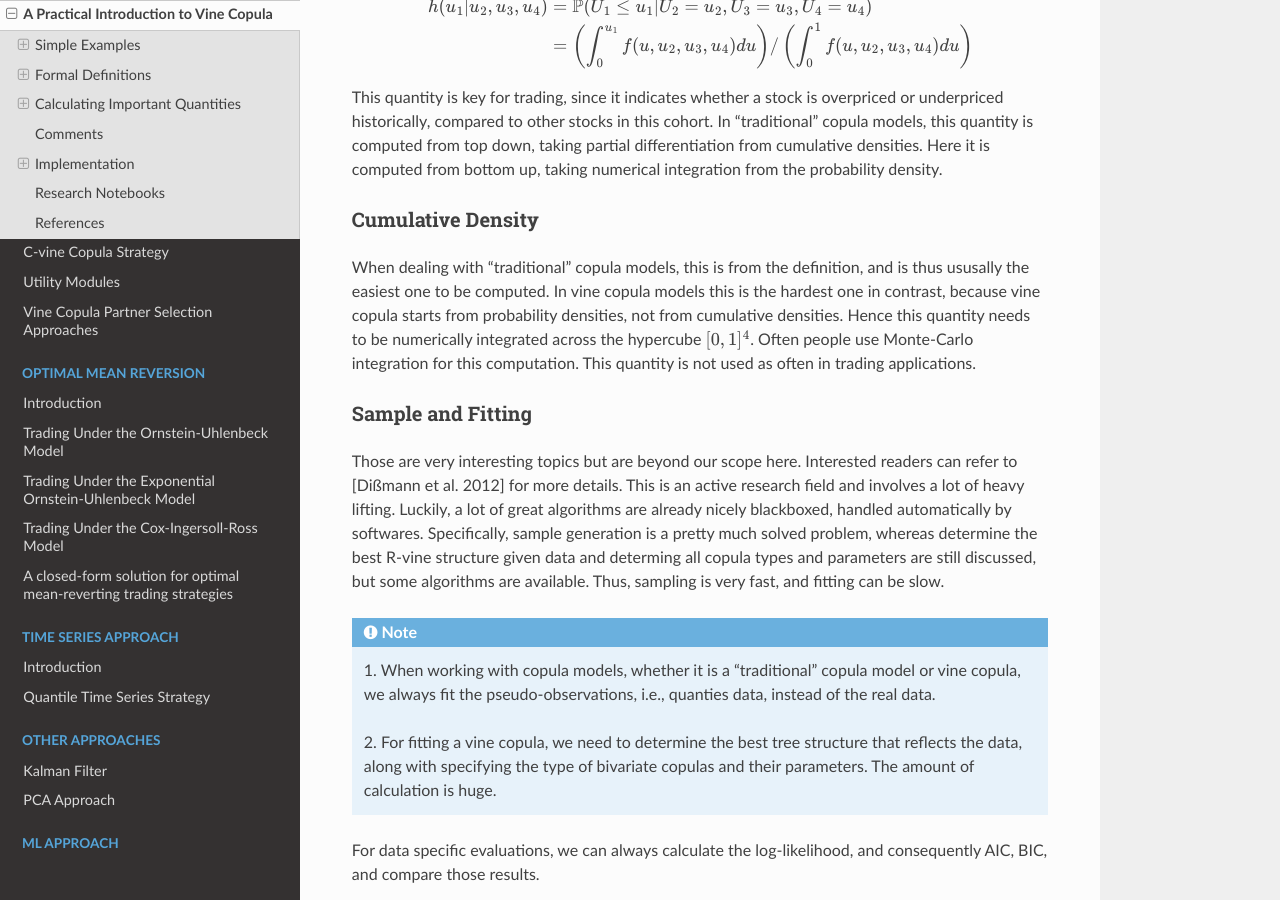
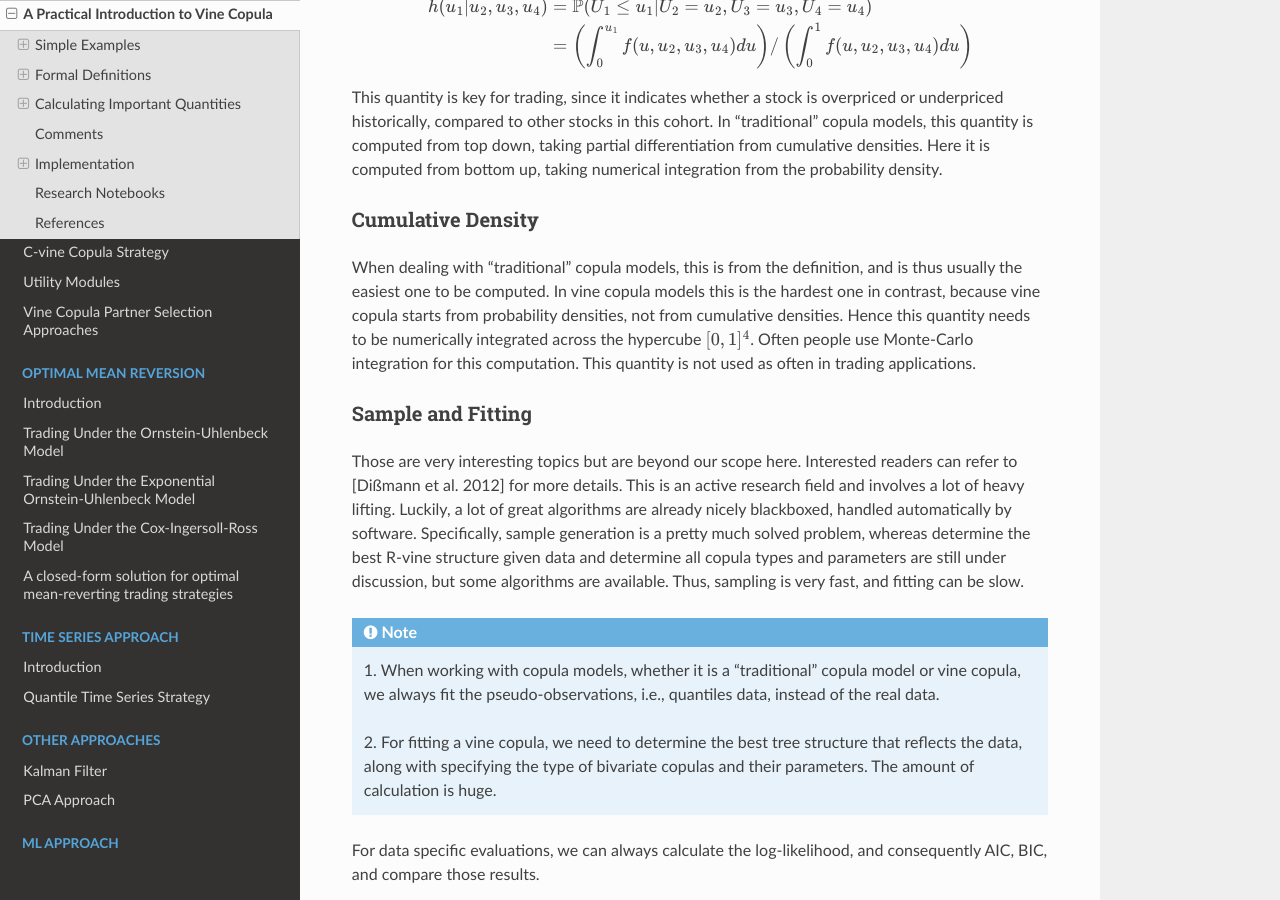
Before and after one commit to hudson-and-thames/arbitragelab, a Sphinx documentation site: the page built from docs/source/copula_approach/vine_copula_intro.rst, in a window 1280 px wide and 900 px high, scrolled down 7374 px. Built offline with Sphinx 7.4.7 and the Read the Docs theme 2.0.0, drawn with Linux system fonts in a browser that asks for light colours; some of the changed text lies outside the part shown.

Commit message:
Minor update and typo fix on docs
Minor update and typo fix on docs

```diff
--- a/docs/source/copula_approach/cvine_copula_strategy.rst
+++ b/docs/source/copula_approach/cvine_copula_strategy.rst
@@ -125,11 +125,13 @@ Therefore, to make stock 1 never at the center (except at the tree root), it is
     Moreover, I think if we treat stock 1 as the key stock, it should be **at the center of every level of the tree**, because
     it makes intuitive sense to model all other stocks' and their bivariate copula densities relation given the stock 1's information.
     Stock 1 is the object of interest, and therefore should be the governing quantity here.
+    C-vine structure intrinsically orders the marginal variables by their importance of interdependencies from its ordered tuple representation,
+    and the target stock should be the most important (therefore at the end of the tuple).
+    It is strange to argue that the least important stock in terms of interdependencies should become the target stock.
     I.e., 1 should be put at the end of the tuple, not at the beginning, and there are still 6 many possible structures for
     4 stocks.
 
-    Currently we provide only the implementation in [Stübinger et al. 2018]. In the future we will provide the alternative method
-    that puts the target stock at the center.
+    Currently we provide the implementation in [Stübinger et al. 2018] and the alternative method that puts the target stock at the center.
 
 After chosen the 6 possible vine structures, we then fit everyone of them and calculate the associated AIC value. We choose
 the final C-vine structure among candidates with the lowest AIC value.
--- a/docs/source/copula_approach/vine_copula_intro.rst
+++ b/docs/source/copula_approach/vine_copula_intro.rst
@@ -311,7 +311,7 @@ integration from the probability density.
 Cumulative Density
 ******************
 
-When dealing with "traditional" copula models, this is from the definition, and is thus ususally the easiest one to be computed.
+When dealing with "traditional" copula models, this is from the definition, and is thus usually the easiest one to be computed.
 In vine copula models this is the hardest one in contrast, because vine copula starts from probability densities, not from
 cumulative densities. Hence this quantity needs to be numerically integrated across the hypercube :math:`[0, 1]^4`. Often people
 use Monte-Carlo integration for this computation. This quantity is not used as often in trading applications.
@@ -321,14 +321,14 @@ Sample and Fitting
 
 Those are very interesting topics but are beyond our scope here. Interested readers can refer to [Dißmann et al. 2012] for more
 details. This is an active research field and involves a lot of heavy lifting. Luckily, a lot of great algorithms are already nicely
-blackboxed, handled automatically by softwares. Specifically, sample generation is a pretty much solved problem, whereas determine
-the best R-vine structure given data and determing all copula types and parameters are still discussed, but some algorithms are available.
+blackboxed, handled automatically by software. Specifically, sample generation is a pretty much solved problem, whereas determine
+the best R-vine structure given data and determine all copula types and parameters are still under discussion, but some algorithms are available.
 Thus, sampling is very fast, and fitting can be slow.
 
 .. Note::
 
     1. When working with copula models, whether it is a "traditional" copula model or vine copula, we always fit the
-    pseudo-observations, i.e., quanties data, instead of the real data.
+    pseudo-observations, i.e., quantiles data, instead of the real data.
 
     2. For fitting a vine copula, we need to determine the best tree structure that reflects the data, along with specifying
     the type of bivariate copulas and their parameters. The amount of calculation is huge.
```
Also changed, not shown: other parts of docs/source/copula_approach/vine_copula_intro.rst (+2 -2 lines).
